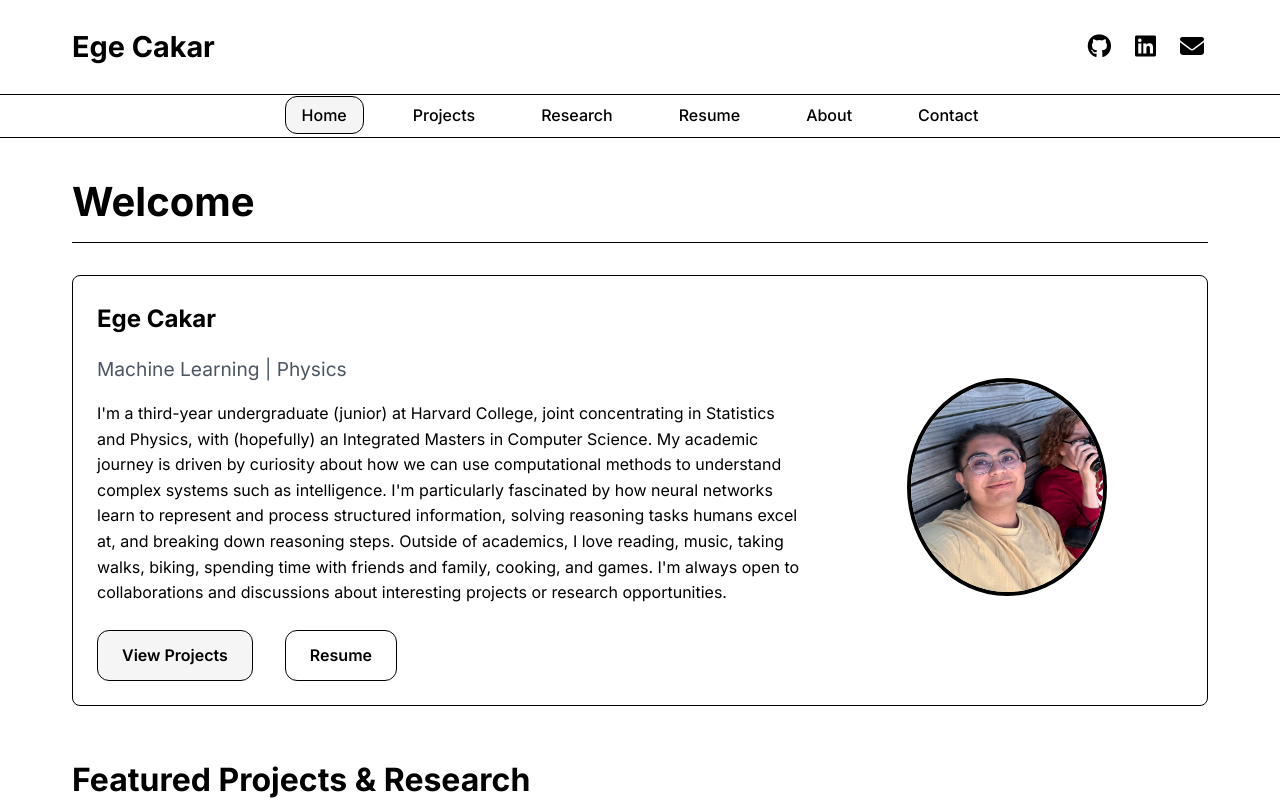
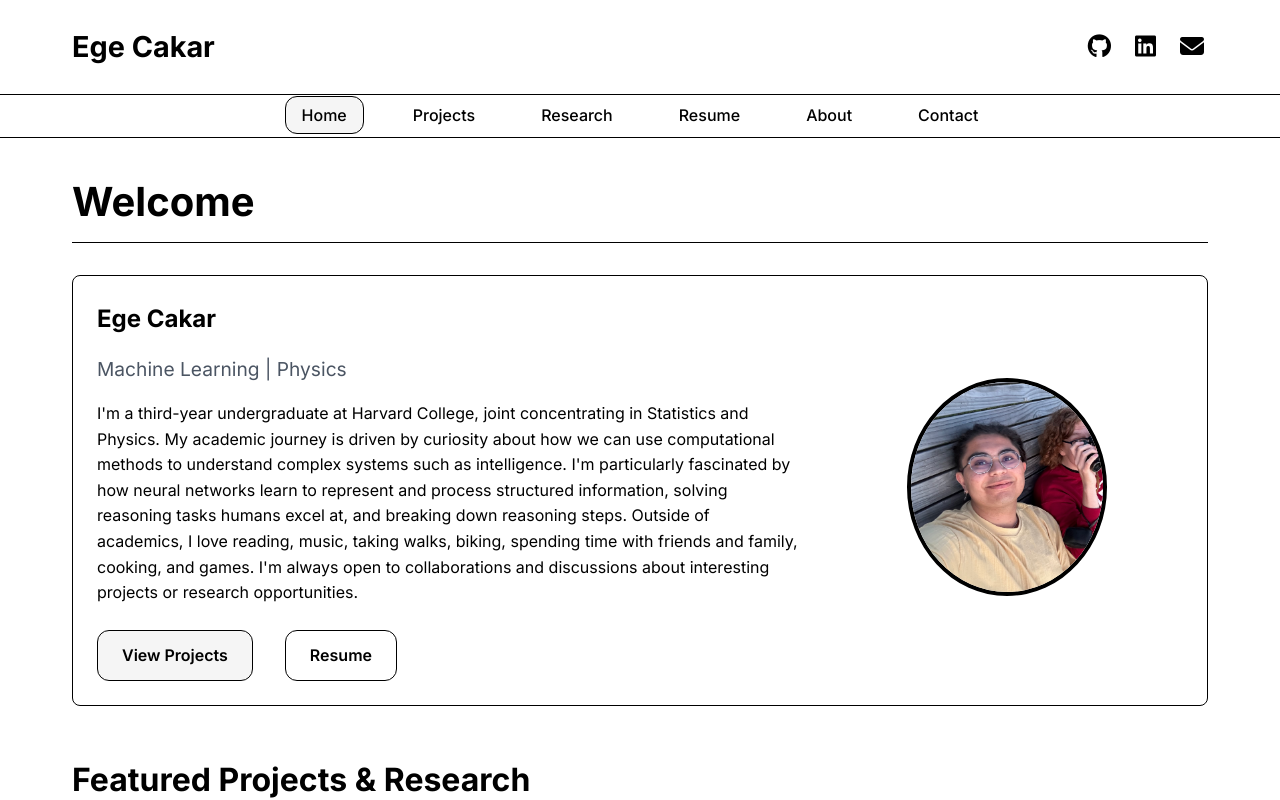
Before and after one commit to Ege-Cakar/ege-cakar.github.io, a React (Create React App) app: page / in a window 1280 px wide. Shown: the top 800 px of the page. Built offline with nearby package versions, Linux system fonts and the light colour scheme.

Commit message:
short update about

```diff
--- a/src/pages/Home.js
+++ b/src/pages/Home.js
@@ -34,7 +34,7 @@ const Home = () => {
               <h2>Ege Cakar</h2>
               <Subtitle>Machine Learning | Physics </Subtitle>
               <p>
-                I'm a third-year undergraduate (junior) at Harvard College, joint concentrating in Statistics and Physics, with (hopefully) an Integrated Masters in Computer Science. My academic journey is driven by curiosity about how we can use computational methods to understand complex systems such as intelligence.
+                I'm a third-year undergraduate at Harvard College, joint concentrating in Statistics and Physics. My academic journey is driven by curiosity about how we can use computational methods to understand complex systems such as intelligence.
                 I'm particularly fascinated by how neural networks learn to represent and process structured information, solving reasoning tasks humans excel at, and breaking down reasoning steps.
                 Outside of academics, I love reading, music, taking walks, biking, spending time with friends and family, cooking, and games. I'm always open to collaborations and discussions about interesting projects or research opportunities.
               </p>
```
